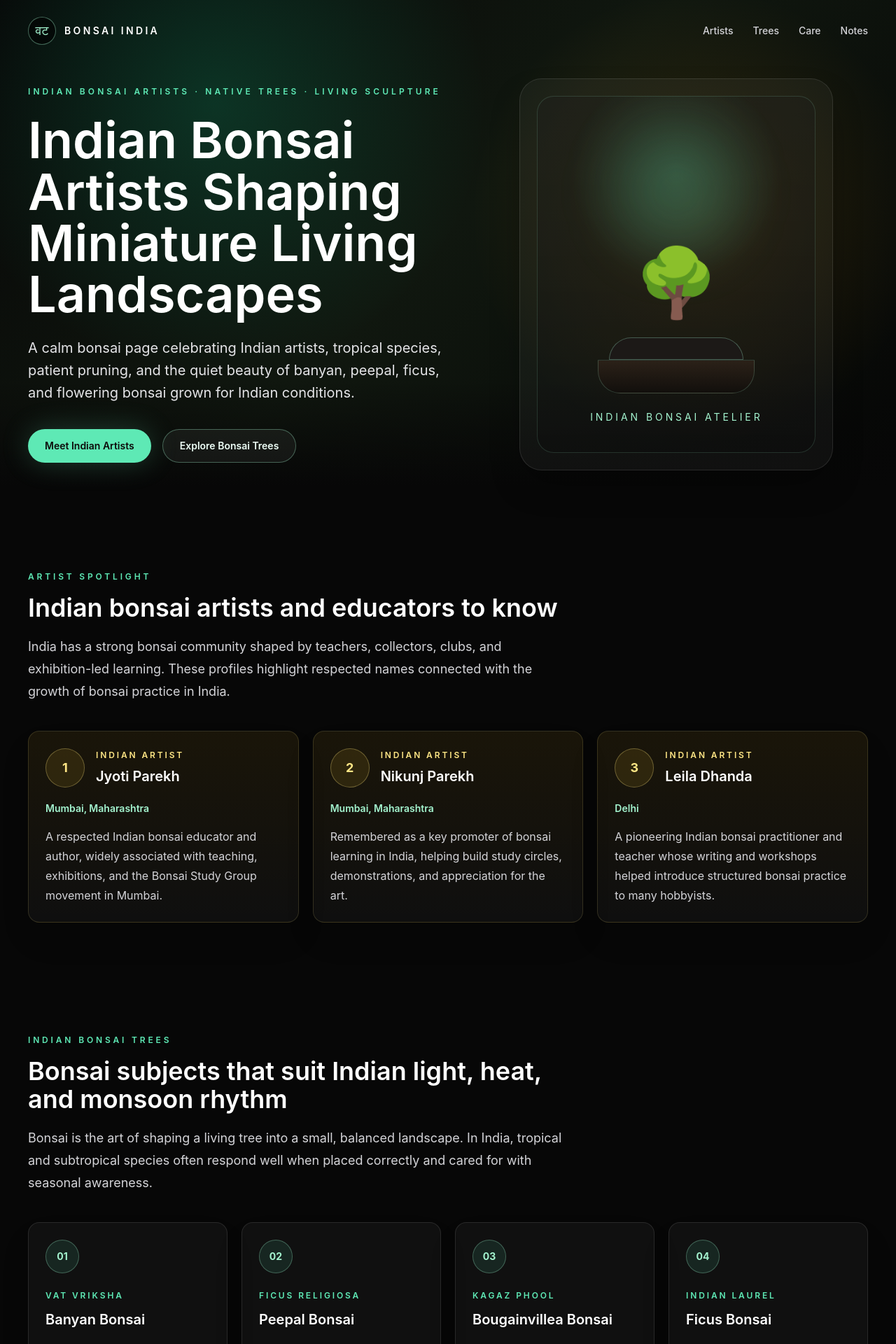
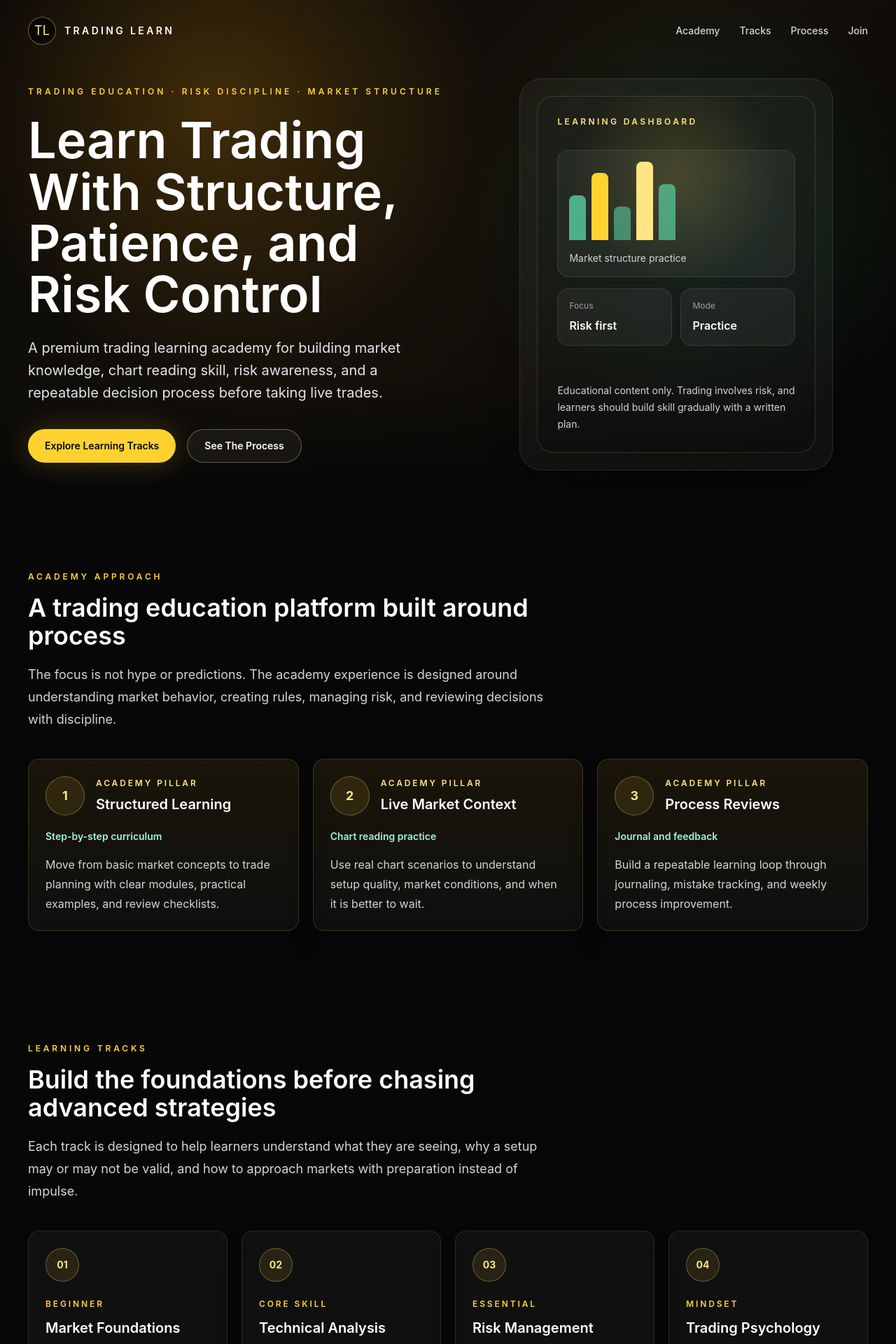
Before and after one commit to doublehedged-cmyk/doublehedged, a Next.js app: page / in a window 1280 px wide. Shown: the top 1920 px of the page at 70% size. Built offline with nearby package versions, Linux system fonts and the light colour scheme.

Commit message:
Website update: Revert back to trading learning as earlier . I was just testing

```diff
--- a/app/layout.tsx
+++ b/app/layout.tsx
@@ -2,9 +2,9 @@ import type { Metadata } from "next";
 import "./globals.css";
 
 export const metadata: Metadata = {
-  title: "Indian Bonsai Artists Page",
+  title: "Trading Learning Academy",
   description:
-    "A clean bonsai page featuring Indian bonsai artists, tropical tree species, care notes, and a simple bonsai note area.",
+    "A premium trading education page focused on market foundations, technical analysis, risk management, psychology, and responsible practice.",
 };
 
 export default function RootLayout({
--- a/app/page.tsx
+++ b/app/page.tsx
@@ -1,64 +1,64 @@
 import type { ReactNode } from "react";
 
-const bonsaiTrees = [
+const learningTracks = [
   {
-    title: "Banyan Bonsai",
-    japanese: "Vat Vriksha",
+    title: "Market Foundations",
+    label: "Beginner",
     description:
-      "A deeply Indian bonsai subject with aerial roots, strong trunk character, and a sacred old-tree presence in miniature form.",
+      "Learn how markets move, how price is formed, and how to read charts with structure instead of noise.",
   },
   {
-    title: "Peepal Bonsai",
-    japanese: "Ficus religiosa",
+    title: "Technical Analysis",
+    label: "Core skill",
     description:
-      "Known for heart-shaped leaves and graceful movement, peepal bonsai brings a calm temple-courtyard feeling to a display.",
+      "Study trend, support and resistance, liquidity areas, candlestick context, and disciplined trade planning.",
   },
   {
-    title: "Bougainvillea Bonsai",
-    japanese: "Kagaz Phool",
+    title: "Risk Management",
+    label: "Essential",
     description:
-      "A colorful tropical bonsai choice loved across India for paper-like bracts, rugged wood, and bright seasonal shows.",
+      "Build position sizing habits, define invalidation, protect capital, and understand why consistency starts with risk control.",
   },
   {
-    title: "Ficus Bonsai",
-    japanese: "Indian Laurel",
+    title: "Trading Psychology",
+    label: "Mindset",
     description:
-      "A reliable bonsai for Indian climates, valued for compact leaves, forgiving growth, and refined ramification over time.",
+      "Develop routines for patience, journaling, emotional control, and reviewing decisions without chasing outcomes.",
   },
 ];
 
-const indianArtists = [
+const mentors = [
   {
-    name: "Jyoti Parekh",
-    location: "Mumbai, Maharashtra",
+    name: "Structured Learning",
+    role: "Step-by-step curriculum",
     description:
-      "A respected Indian bonsai educator and author, widely associated with teaching, exhibitions, and the Bonsai Study Group movement in Mumbai.",
+      "Move from basic market concepts to trade planning with clear modules, practical examples, and review checklists.",
   },
   {
-    name: "Nikunj Parekh",
-    location: "Mumbai, Maharashtra",
+    name: "Live Market Context",
+    role: "Chart reading practice",
     description:
-      "Remembered as a key promoter of bonsai learning in India, helping build study circles, demonstrations, and appreciation for the art.",
+      "Use real chart scenarios to understand setup quality, market conditions, and when it is better to wait.",
   },
   {
-    name: "Leila Dhanda",
-    location: "Delhi",
+    name: "Process Reviews",
+    role: "Journal and feedback",
     description:
-      "A pioneering Indian bonsai practitioner and teacher whose writing and workshops helped introduce structured bonsai practice to many hobbyists.",
+      "Build a repeatable learning loop through journaling, mistake tracking, and weekly process improvement.",
   },
 ];
 
-const careSteps = [
-  "Place bonsai in bright light, but protect delicate trees from harsh afternoon sun during peak Indian summer.",
-  "Water according to soil moisture, pot size, and season; monsoon humidity and dry summer winds change the rhythm.",
-  "Prune after active growth to maintain proportion, movement, and healthy branching without weakening the tree.",
-  "Use free-draining bonsai soil and repot when roots become crowded, usually during the right growing window for the species.",
+const processSteps = [
+  "Start with market basics, terminology, chart types, and how different sessions can affect volatility.",
+  "Learn to identify trend, range, support, resistance, liquidity zones, and common price action behavior.",
+  "Create a written trading plan that defines setup rules, risk limits, entry logic, invalidation, and review criteria.",
+  "Practice with backtesting, paper trading, and journaling before considering real capital exposure.",
 ];
 
-const galleryNotes = [
-  "Indian species shaped with classical bonsai discipline",
-  "Terracotta, stone, moss, and warm courtyard inspiration",
-  "Artist-led learning through exhibitions, clubs, and workshops",
+const platformNotes = [
+  "Education-first trading curriculum with no profit guarantees",
+  "Risk management, journaling, and discipline built into every module",
+  "Designed for learners who want structure before execution",
 ];
 
 function ButtonLink({
@@ -72,8 +72,8 @@ function ButtonLink({
 }) {
   const styles =
     variant === "primary"
-      ? "bg-emerald-300 text-stone-950 shadow-[0_0_40px_rgba(110,231,183,0.22)] hover:bg-emerald-200"
-      : "border border-emerald-200/35 bg-white/5 text-emerald-50 hover:border-emerald-200/70 hover:bg-white/10";
+      ? "bg-amber-300 text-zinc-950 shadow-[0_0_40px_rgba(252,211,77,0.22)] hover:bg-amber-200"
+      : "border border-amber-200/35 bg-white/5 text-amber-50 hover:border-amber-200/70 hover:bg-white/10";
 
   return (
     <a
@@ -102,7 +102,7 @@ function Section({
     <section id={id} className="px-5 py-20 sm:px-8 lg:px-10">
       <div className="mx-auto max-w-7xl">
         <div className="max-w-3xl">
-          <p className="text-xs font-semibold uppercase tracking-[0.32em] text-emerald-300">
+          <p className="text-xs font-semibold uppercase tracking-[0.32em] text-amber-300">
             {eyebrow}
           </p>
           <h2 className="mt-4 text-3xl font-semibold text-white sm:text-4xl">
@@ -120,24 +120,24 @@ function Section({
   );
 }
 
-function BonsaiCard({
+function TrackCard({
   title,
-  japanese,
+  label,
   description,
   index,
 }: {
   title: string;
-  japanese: string;
+  label: string;
   description: string;
   index: number;
 }) {
   return (
     <article className="rounded-2xl border border-white/10 bg-white/[0.04] p-6 shadow-2xl shadow-black/20">
-      <div className="flex h-12 w-12 items-center justify-center rounded-full border border-emerald-200/30 bg-emerald-300/10 text-sm font-bold text-emerald-200">
+      <div className="flex h-12 w-12 items-center justify-center rounded-full border border-amber-200/30 bg-amber-300/10 text-sm font-bold text-amber-200">
         0{index + 1}
       </div>
-      <p className="mt-6 text-xs font-semibold uppercase tracking-[0.24em] text-emerald-300">
-        {japanese}
+      <p className="mt-6 text-xs font-semibold uppercase tracking-[0.24em] text-amber-300">
+        {label}
       </p>
       <h3 className="mt-3 text-xl font-semibold text-white">{title}</h3>
       <p className="mt-4 leading-7 text-zinc-300">{description}</p>
@@ -145,14 +145,14 @@ function BonsaiCard({
   );
 }
 
-function ArtistCard({
+function MentorCard({
   name,
-  location,
+  role,
   description,
   index,
 }: {
   name: string;
-  location: string;
+  role: string;
   description: string;
   index: number;
 }) {
@@ -164,21 +164,21 @@ function ArtistCard({
         </div>
         <div>
           <p className="text-xs font-semibold uppercase tracking-[0.24em] text-amber-200">
-            Indian artist
+            Academy pillar
           </p>
           <h3 className="mt-2 text-xl font-semibold text-white">{name}</h3>
         </div>
       </div>
-      <p className="mt-5 text-sm font-semibold text-emerald-200">{location}</p>
+      <p className="mt-5 text-sm font-semibold text-emerald-200">{role}</p>
       <p className="mt-4 leading-7 text-zinc-300">{description}</p>
     </article>
   );
 }
 
-function CareStep({ step, index }: { step: string; index: number }) {
+function ProcessStep({ step, index }: { step: string; index: number }) {
   return (
-    <div className="grid gap-4 rounded-2xl border border-emerald-200/15 bg-emerald-300/[0.06] p-5 sm:grid-cols-[auto_1fr] sm:items-center">
-      <span className="flex h-10 w-10 items-center justify-center rounded-full bg-emerald-300 text-sm font-bold text-stone-950">
+    <div className="grid gap-4 rounded-2xl border border-amber-200/15 bg-amber-300/[0.06] p-5 sm:grid-cols-[auto_1fr] sm:items-center">
+      <span className="flex h-10 w-10 items-center justify-center rounded-full bg-amber-300 text-sm font-bold text-zinc-950">
         {index + 1}
       </span>
       <p className="leading-7 text-zinc-100">{step}</p>
@@ -192,63 +192,89 @@ export default function Home() {
       <header className="absolute left-0 right-0 top-0 z-20 px-5 py-6 sm:px-8 lg:px-10">
         <nav className="mx-auto flex max-w-7xl items-center justify-between gap-6">
           <a href="#" className="group flex items-center gap-3">
-            <span className="flex h-10 w-10 items-center justify-center rounded-full border border-emerald-200/40 bg-black/55 text-lg text-emerald-200">
-              वट
+            <span className="flex h-10 w-10 items-center justify-center rounded-full border border-amber-200/40 bg-black/55 text-lg text-amber-200">
+              TL
             </span>
             <span className="text-sm font-semibold uppercase tracking-[0.24em] text-white">
-              Bonsai India
+              Trading Learn
             </span>
           </a>
           <div className="hidden items-center gap-7 text-sm font-medium text-zinc-300 md:flex">
-            <a className="transition hover:text-emerald-200" href="#artists">
-              Artists
+            <a className="transition hover:text-amber-200" href="#mentors">
+              Academy
             </a>
-            <a className="transition hover:text-emerald-200" href="#trees">
-              Trees
+            <a className="transition hover:text-amber-200" href="#tracks">
+              Tracks
             </a>
-            <a className="transition hover:text-emerald-200" href="#care">
-              Care
+            <a className="transition hover:text-amber-200" href="#process">
+              Process
             </a>
-            <a className="transition hover:text-emerald-200" href="#contact">
-              Notes
+            <a className="transition hover:text-amber-200" href="#contact">
+              Join
             </a>
           </div>
         </nav>
       </header>
 
       <section className="relative flex min-h-[92vh] items-center px-5 pb-16 pt-28 sm:px-8 lg:px-10">
-        <div className="absolute inset-0 bg-[radial-gradient(circle_at_24%_20%,rgba(16,185,129,0.22),transparent_34%),radial-gradient(circle_at_78%_42%,rgba(245,158,11,0.14),transparent_30%),linear-gradient(135deg,#070707_0%,#10170f_48%,#050505_100%)]" />
+        <div className="absolute inset-0 bg-[radial-gradient(circle_at_24%_20%,rgba(245,158,11,0.22),transparent_34%),radial-gradient(circle_at_78%_42%,rgba(16,185,129,0.14),transparent_30%),linear-gradient(135deg,#070707_0%,#15110a_48%,#050505_100%)]" />
         <div className="absolute inset-x-0 bottom-0 h-48 bg-[linear-gradient(180deg,transparent,#070707_78%)]" />
         <div className="relative z-10 mx-auto grid w-full max-w-7xl gap-12 lg:grid-cols-[1.05fr_0.95fr] lg:items-center">
           <div>
-            <p className="text-xs font-semibold uppercase tracking-[0.34em] text-emerald-300">
-              Indian bonsai artists · native trees · living sculpture
+            <p className="text-xs font-semibold uppercase tracking-[0.34em] text-amber-300">
+              Trading education · risk discipline · market structure
             </p>
             <h1 className="mt-6 max-w-4xl text-5xl font-semibold leading-[1.02] text-white sm:text-6xl lg:text-7xl">
-              Indian Bonsai Artists Shaping Miniature Living Landscapes
+              Learn Trading With Structure, Patience, and Risk Control
             </h1>
             <p className="mt-6 max-w-2xl text-lg leading-8 text-zinc-200 sm:text-xl">
-              A calm bonsai page celebrating Indian artists, tropical species,
-              patient pruning, and the quiet beauty of banyan, peepal, ficus,
-              and flowering bonsai grown for Indian conditions.
+              A premium trading learning academy for building market knowledge,
+              chart reading skill, risk awareness, and a repeatable decision
+              process before taking live trades.
             </p>
             <div className="mt-9 flex flex-col gap-4 sm:flex-row">
-              <ButtonLink href="#artists">Meet Indian Artists</ButtonLink>
-              <ButtonLink href="#trees" variant="secondary">
-                Explore Bonsai Trees
+              <ButtonLink href="#tracks">Explore Learning Tracks</ButtonLink>
+              <ButtonLink href="#process" variant="secondary">
+                See The Process
               </ButtonLink>
             </div>
           </div>
 
           <div className="relative mx-auto aspect-[4/5] w-full max-w-md rounded-[2rem] border border-white/10 bg-white/[0.04] p-6 shadow-2xl shadow-black/40">
-            <div className="absolute inset-6 rounded-[1.5rem] bg-[radial-gradient(circle_at_50%_22%,rgba(110,231,183,0.24),transparent_34%),linear-gradient(180deg,rgba(255,255,255,0.06),rgba(255,255,255,0.02))]" />
-            <div className="relative flex h-full flex-col items-center justify-end overflow-hidden rounded-[1.5rem] border border-emerald-200/15 bg-black/30 px-8 pb-10 text-center">
-              <div className="absolute top-12 h-44 w-44 rounded-full bg-emerald-300/15 blur-2xl" />
-              <div className="relative mb-8 text-8xl leading-none">🌳</div>
-              <div className="relative h-8 w-48 rounded-t-full border border-emerald-200/30 bg-stone-900" />
-              <div className="relative h-12 w-56 rounded-b-[2rem] border border-emerald-200/20 bg-[linear-gradient(180deg,#2b2118,#120f0c)]" />
-              <p className="relative mt-6 text-sm uppercase tracking-[0.28em] text-emerald-200">
-                Indian Bonsai Atelier
+            <div className="absolute inset-6 rounded-[1.5rem] bg-[radial-gradient(circle_at_50%_22%,rgba(252,211,77,0.24),transparent_34%),linear-gradient(180deg,rgba(255,255,255,0.06),rgba(255,255,255,0.02))]" />
+            <div className="relative flex h-full flex-col justify-between overflow-hidden rounded-[1.5rem] border border-amber-200/15 bg-black/30 p-7">
+              <div>
+                <p className="text-xs font-semibold uppercase tracking-[0.28em] text-amber-200">
+                  Learning dashboard
+                </p>
+                <div className="mt-8 grid gap-4">
+                  <div className="rounded-2xl border border-white/10 bg-white/[0.05] p-4">
+                    <div className="flex items-end gap-2">
+                      <span className="h-16 w-6 rounded-t-lg bg-emerald-300/70" />
+                      <span className="h-24 w-6 rounded-t-lg bg-amber-300" />
+                      <span className="h-12 w-6 rounded-t-lg bg-emerald-300/50" />
+                      <span className="h-28 w-6 rounded-t-lg bg-amber-200" />
+                      <span className="h-20 w-6 rounded-t-lg bg-emerald-300/60" />
+                    </div>
+                    <p className="mt-4 text-sm text-zinc-300">
+                      Market structure practice
+                    </p>
+                  </div>
+                  <div className="grid grid-cols-2 gap-3">
+                    <div className="rounded-2xl border border-white/10 bg-white/[0.05] p-4">
+                      <p className="text-xs text-zinc-400">Focus</p>
+                      <p className="mt-2 font-semibold text-white">Risk first</p>
+                    </div>
+                    <div className="rounded-2xl border border-white/10 bg-white/[0.05] p-4">
+                      <p className="text-xs text-zinc-400">Mode</p>
+                      <p className="mt-2 font-semibold text-white">Practice</p>
+                    </div>
+                  </div>
+                </div>
+              </div>
+              <p className="text-sm leading-6 text-zinc-300">
+                Educational content only. Trading involves risk, and learners
+                should build skill gradually with a written plan.
               </p>
             </div>
           </div>
@@ -256,84 +282,84 @@ export default function Home() {
       </section>
 
       <Section
-        id="artists"
-        eyebrow="Artist spotlight"
-        title="Indian bonsai artists and educators to know"
-        description="India has a strong bonsai community shaped by teachers, collectors, clubs, and exhibition-led learning. These profiles highlight respected names connected with the growth of bonsai practice in India."
+        id="mentors"
+        eyebrow="Academy approach"
+        title="A trading education platform built around process"
+        description="The focus is not hype or predictions. The academy experience is designed around understanding market behavior, creating rules, managing risk, and reviewing decisions with discipline."
       >
         <div className="grid gap-5 md:grid-cols-3">
-          {indianArtists.map((artist, index) => (
-            <ArtistCard key={artist.name} index={index} {...artist} />
+          {mentors.map((mentor, index) => (
+            <MentorCard key={mentor.name} index={index} {...mentor} />
           ))}
         </div>
       </Section>
 
       <Section
-        id="trees"
-        eyebrow="Indian bonsai trees"
-        title="Bonsai subjects that suit Indian light, heat, and monsoon rhythm"
-        description="Bonsai is the art of shaping a living tree into a small, balanced landscape. In India, tropical and subtropical species often respond well when placed correctly and cared for with seasonal awareness."
+        id="tracks"
+        eyebrow="Learning tracks"
+        title="Build the foundations before chasing advanced strategies"
+        description="Each track is designed to help learners understand what they are seeing, why a setup may or may not be valid, and how to approach markets with preparation instead of impulse."
       >
         <div className="grid gap-5 md:grid-cols-2 xl:grid-cols-4">
-          {bonsaiTrees.map((tree, index) => (
-            <BonsaiCard key={tree.title} index={index} {...tree} />
+          {learningTracks.map((track, index) => (
+            <TrackCard key={track.title} index={index} {...track} />
           ))}
         </div>
       </Section>
 
       <Section
-        id="care"
-        eyebrow="Simple care"
-        title="Care notes for Indian bonsai growing conditions"
-        description="Use these notes as a clear starting point for bonsai care layout while keeping the content practical for Indian weather, balconies, terraces, and garden displays."
+        id="process"
+        eyebrow="Learning process"
+        title="From concepts to practice, one disciplined step at a time"
+        description="Trading skill takes time. A structured path helps learners separate education, simulation, review, and real-world decision making."
       >
         <div className="grid gap-4 lg:grid-cols-2">
-          {careSteps.map((step, index) => (
-            <CareStep key={step} step={step} index={index} />
+          {processSteps.map((step, index) => (
+            <ProcessStep key={step} step={step} index={index} />
           ))}
         </div>
       </Section>
 
       <Section
         id="contact"
-        eyebrow="Artist notes"
-        title="Create a bonsai visit note or workshop reminder"
-        description="Use this form area as a visual space for saving an artist name, tree species, exhibition note, or workshop reminder."
+        eyebrow="Start learning"
+        title="Create your trading learning plan"
+        description="Use this form area as a visual space for a learning goal, preferred market, or study note. It keeps the page focused on education and preparation."
       >
         <div className="grid gap-8 rounded-2xl border border-white/10 bg-zinc-950/70 p-6 md:grid-cols-[1fr_0.9fr] md:p-8">
           <form className="grid gap-5">
             <label className="grid gap-2 text-sm font-semibold text-zinc-200">
-              Artist or bonsai club name
+              Learning goal
               <input
                 type="text"
-                name="artist-name"
-                placeholder="Example: Jyoti Parekh"
-                className="min-h-12 rounded-full border border-white/10 bg-black/35 px-5 text-base text-white outline-none transition placeholder:text-zinc-500 focus:border-emerald-200/70"
+                name="learning-goal"
+                placeholder="Example: Understand price action basics"
+                className="min-h-12 rounded-full border border-white/10 bg-black/35 px-5 text-base text-white outline-none transition placeholder:text-zinc-500 focus:border-amber-200/70"
               />
             </label>
             <label className="grid gap-2 text-sm font-semibold text-zinc-200">
-              Bonsai note
+              Study note
               <textarea
-                name="bonsai-note"
-                placeholder="Write a short note about an Indian bonsai artist, tree, or workshop..."
+                name="study-note"
+                placeholder="Write a short note about what you want to learn, practice, or review..."
                 rows={5}
-                className="rounded-3xl border border-white/10 bg-black/35 px-5 py-4 text-base text-white outline-none transition placeholder:text-zinc-500 focus:border-emerald-200/70"
+                className="rounded-3xl border border-white/10 bg-black/35 px-5 py-4 text-base text-white outline-none transition placeholder:text-zinc-500 focus:border-amber-200/70"
               />
             </label>
             <button
               type="submit"
-              className="inline-flex min-h-12 items-center justify-center rounded-full bg-emerald-300 px-6 text-sm font-semibold text-stone-950 transition hover:bg-emerald-200"
+              className="inline-flex min-h-12 items-center justify-center rounded-full bg-amber-300 px-6 text-sm font-semibold text-zinc-950 transition hover:bg-amber-200"
             >
-              Save Bonsai Note
+              Save Learning Plan
             </button>
           </form>
 
-          <div className="rounded-2xl border border-emerald-200/15 bg-emerald-300/[0.06] p-6">
+          <div className="rounded-2xl border border-amber-200/15 bg-amber-300/[0.06] p-6">
             <h3 className="text-2xl font-semibold text-white">
-              Indian bonsai page notes
+              Trading learning notes
             </h3>
             <div className="mt-6 grid gap-4">
-              {galleryNotes.map((note) => (
+              {platformNotes.map((note) => (
                 <div
                   key={note}
                   className="rounded-xl border border-white/10 bg-black/30 p-4 text-sm leading-6 text-zinc-200"
@@ -350,22 +376,22 @@ export default function Home() {
         <div className="mx-auto grid max-w-7xl gap-4 text-sm text-zinc-400 md:grid-cols-[1fr_auto] md:items-center">
           <div>
             <p className="font-semibold uppercase tracking-[0.24em] text-white">
-              Bonsai India Artists Page
+              Trading Learning Academy
             </p>
             <p className="mt-3 max-w-3xl leading-7">
-              Clean starter page celebrating Indian bonsai artists, native and
-              tropical trees, care details, and a simple note area.
+              Educational trading page focused on market foundations, technical
+              analysis, risk management, psychology, and responsible practice.
             </p>
           </div>
           <div className="flex flex-wrap gap-5 md:justify-end">
-            <a className="transition hover:text-emerald-200" href="#artists">
-              Artists
+            <a className="transition hover:text-amber-200" href="#mentors">
+              Academy
             </a>
-            <a className="transition hover:text-emerald-200" href="#trees">
-              Trees
+            <a className="transition hover:text-amber-200" href="#tracks">
+              Tracks
             </a>
-            <a className="transition hover:text-emerald-200" href="#care">
-              Care
+            <a className="transition hover:text-amber-200" href="#process">
+              Process
             </a>
           </div>
         </div>
```
